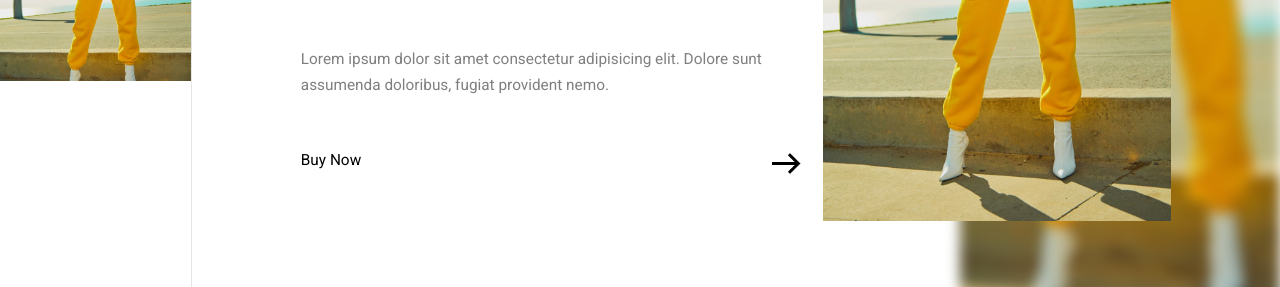
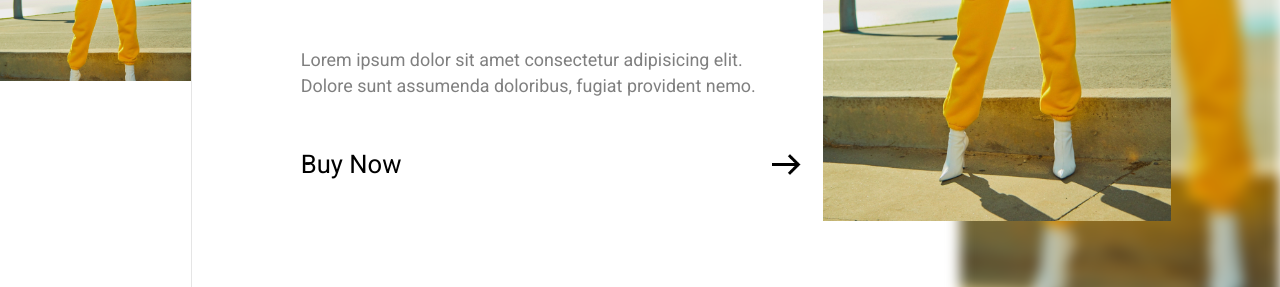
Before and after one commit to rva-mike/fashion-layout, a plain HTML site: page index.html in a window 1280 px wide. Shown: the part 430-717 px from the top of the page. Drawn offline with Linux system fonts and the light colour scheme; a web font is replaced by a local one.

Commit message:
font-size

```diff
--- a/style.css
+++ b/style.css
@@ -149,7 +149,7 @@ body {
 .product-des {
     margin: 4vw 0;
     width: 90%;
-    font-size: 1.2vw;
+    font-size: 1.4vw;
     line-height: 2vw;
     color: rgba(0, 0, 0, 0.5);
 }
@@ -158,7 +158,7 @@ body {
     text-decoration: none;
     color: #000;
     text-transform: capitalize;
-    font-size: 1.2vw;
+    font-size: 2.0vw;
 }
 
 .nxt-btn {
@@ -166,7 +166,7 @@ body {
     background: none;
     display: flex;
     margin-left: auto;
-    margin-top: -1.2vw;
+    margin-top: -2.0vw;
     margin-right: 1vw;
     cursor: pointer;
     justify-content: center;
```
